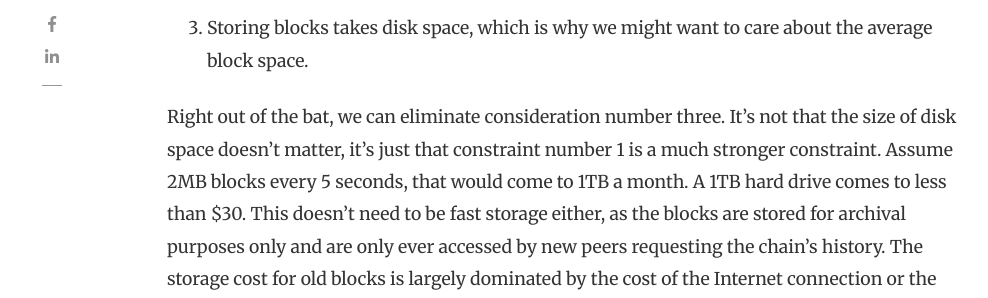
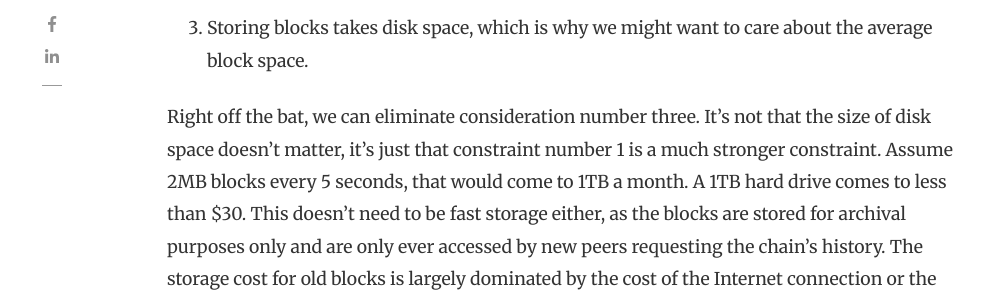
Before and after one commit to murbard/ex.rs, a Jekyll site: the page built from _posts/2020-09-11-protocol-level-fees.md, in a window 1280 px wide and 900 px high, scrolled down 3191 px. Shown: the part 154-452 px from the top of the window, without its empty margins (118-1106 px from the left). Built offline with Jekyll 4.4.1, drawn with Linux system fonts in a browser that asks for light colours; nearby versions of some CDN libraries; comment, search, counter and statistics services are not loaded; some of the changed text lies outside the part shown.

Commit message:
fix typo

```diff
--- a/_posts/2020-09-11-protocol-level-fees.md
+++ b/_posts/2020-09-11-protocol-level-fees.md
@@ -53,7 +53,7 @@ Specifically, block space is limited for a few reasons:
 
 3. Storing blocks takes disk space, which is why we might want to care about the average block space.
 
-Right out of the bat, we can eliminate consideration number three. It's not that the size of disk space doesn't matter, it's just that constraint number 1 is a much stronger constraint. Assume 2MB blocks every 5 seconds, that would come to 1TB a month. A 1TB hard drive comes to less than $30. This doesn't need to be fast storage either, as the blocks are stored for archival purposes only and are only ever accessed by new peers requesting the chain's history. The storage cost for old blocks is largely dominated by the cost of the Internet connection or the cost of computing.
+Right off the bat, we can eliminate consideration number three. It's not that the size of disk space doesn't matter, it's just that constraint number 1 is a much stronger constraint. Assume 2MB blocks every 5 seconds, that would come to 1TB a month. A 1TB hard drive comes to less than $30. This doesn't need to be fast storage either, as the blocks are stored for archival purposes only and are only ever accessed by new peers requesting the chain's history. The storage cost for old blocks is largely dominated by the cost of the Internet connection or the cost of computing.
 
 Consideration number one places a tight constraint on the maximum block space, so any elasticity we might find would come reducing the block space below this maximum.
 
```
